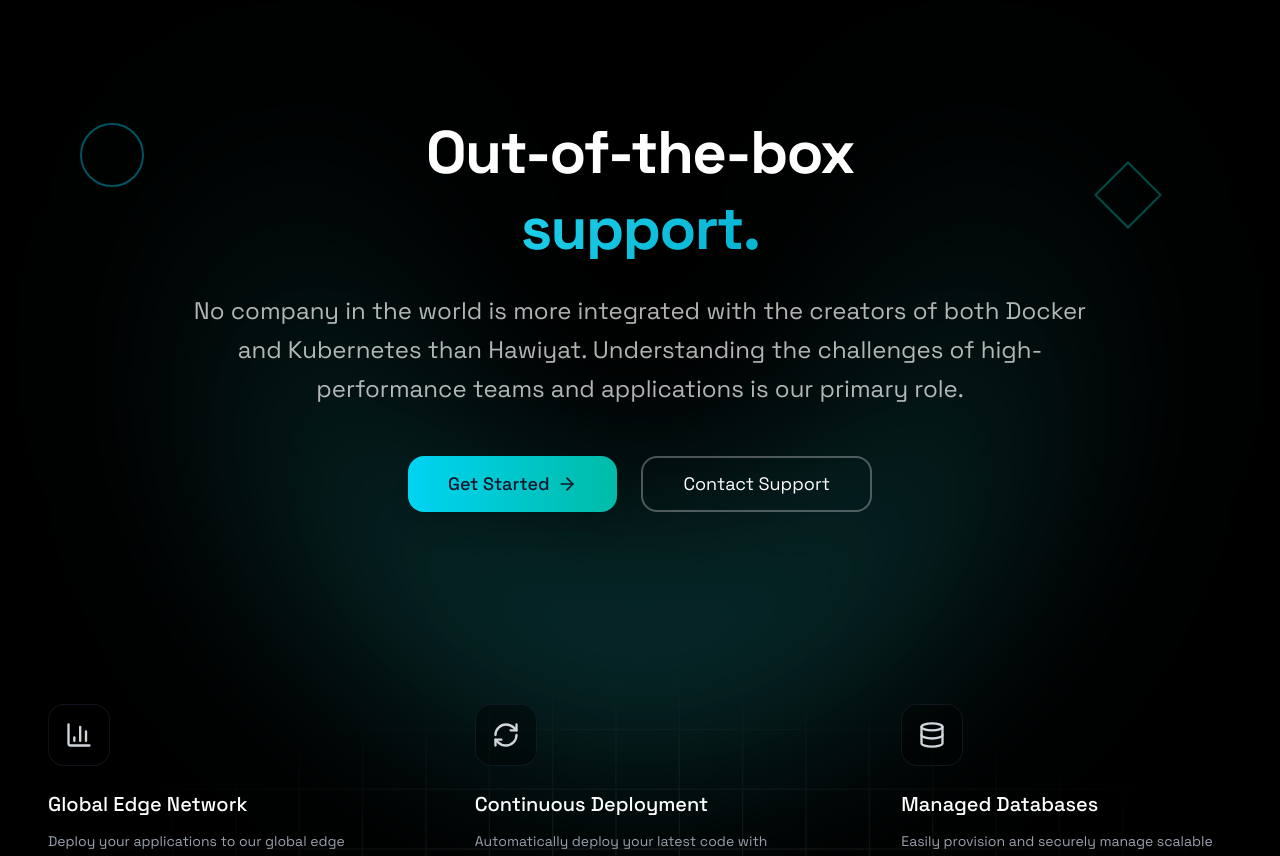
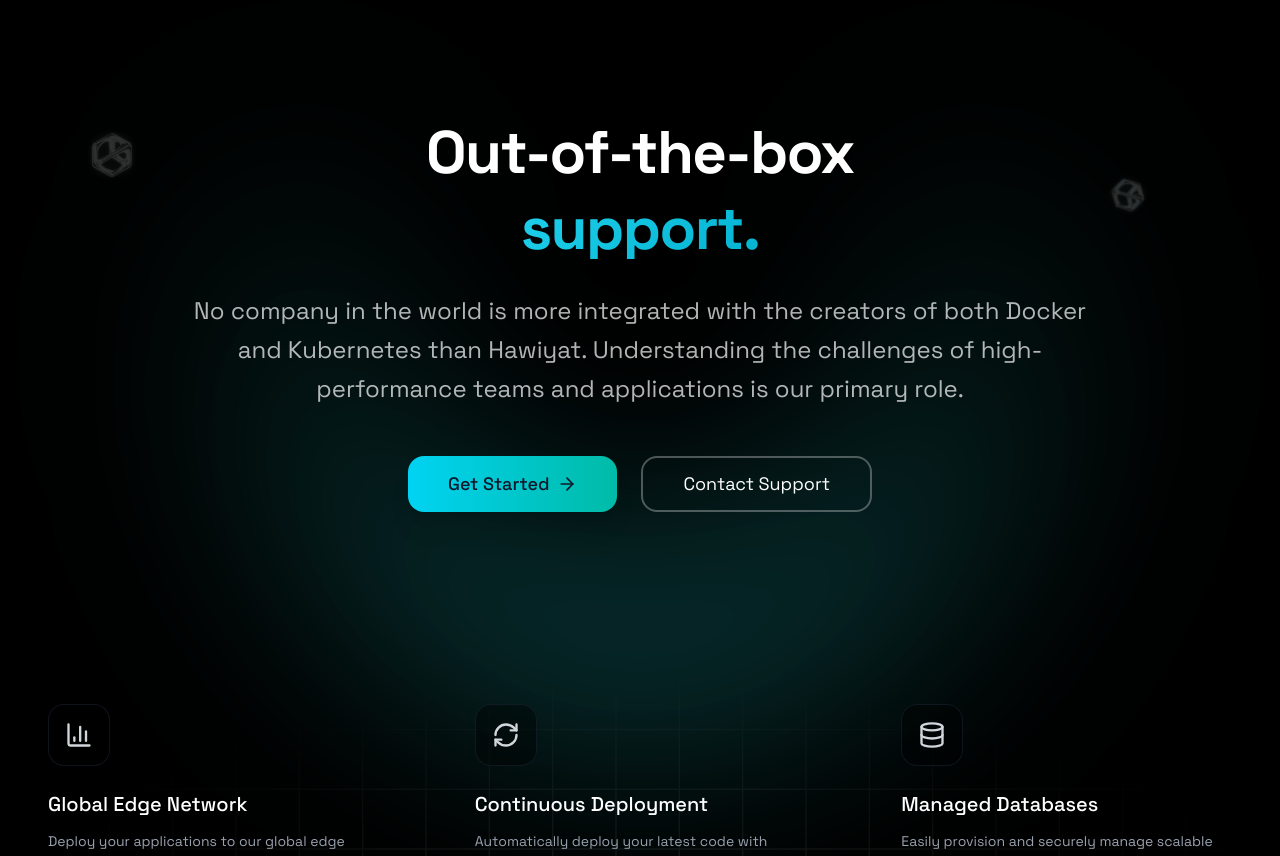
Before and after one commit to bouabca/hawiyat-site, a Next.js app: page / in a window 1280 px wide. Shown: the part 1500-2356 px from the top of the page. Built offline with nearby package versions, Linux system fonts and the light colour scheme.

Commit message:
update shapes to little hawiyat logos floating

```diff
--- a/components/HomePage/SuportFeaturesSection.tsx
+++ b/components/HomePage/SuportFeaturesSection.tsx
@@ -130,20 +130,25 @@
 
 
 
-        {/* Floating Elements */}
-        <div
-          className="absolute top-20 left-20 w-16 h-16 border-2 border-cyan-400/40 rounded-full"
+      {/* Floating Elements with Images */}
+            <img
+            src="/hawiyat-logo.svg"
+            alt="Floating Logo"
+            className="absolute opacity-20 top-20 left-20 w-16 h-16"
             style={{
-            transform: `translate(${getParallaxOffset(0.3)}px, ${getParallaxOffset(-0.2)}px) rotate(${scrollY * 0.5}deg)`,
+                transform: ` translate(${getParallaxOffset(0.3)}px, ${getParallaxOffset(-0.2)}px) rotate(${scrollY * 0.5}deg)`,
             }}
             />
 
-        <div
-          className="absolute top-32 right-32 w-12 h-12 border-2 border-teal-500/40"
+            <img
+            src="/hawiyat-logo.svg"
+            alt="Floating Logo"
+            className="absolute opacity-20 top-32 right-32 w-12 h-12"
             style={{
                 transform: `translate(${getParallaxOffset(-0.2)}px, ${getParallaxOffset(0.3)}px) rotate(${45 + scrollY * -0.3}deg)`,
             }}
             />
+
 
 
 
```
Lines whose indentation alone changed are shown as unchanged.
